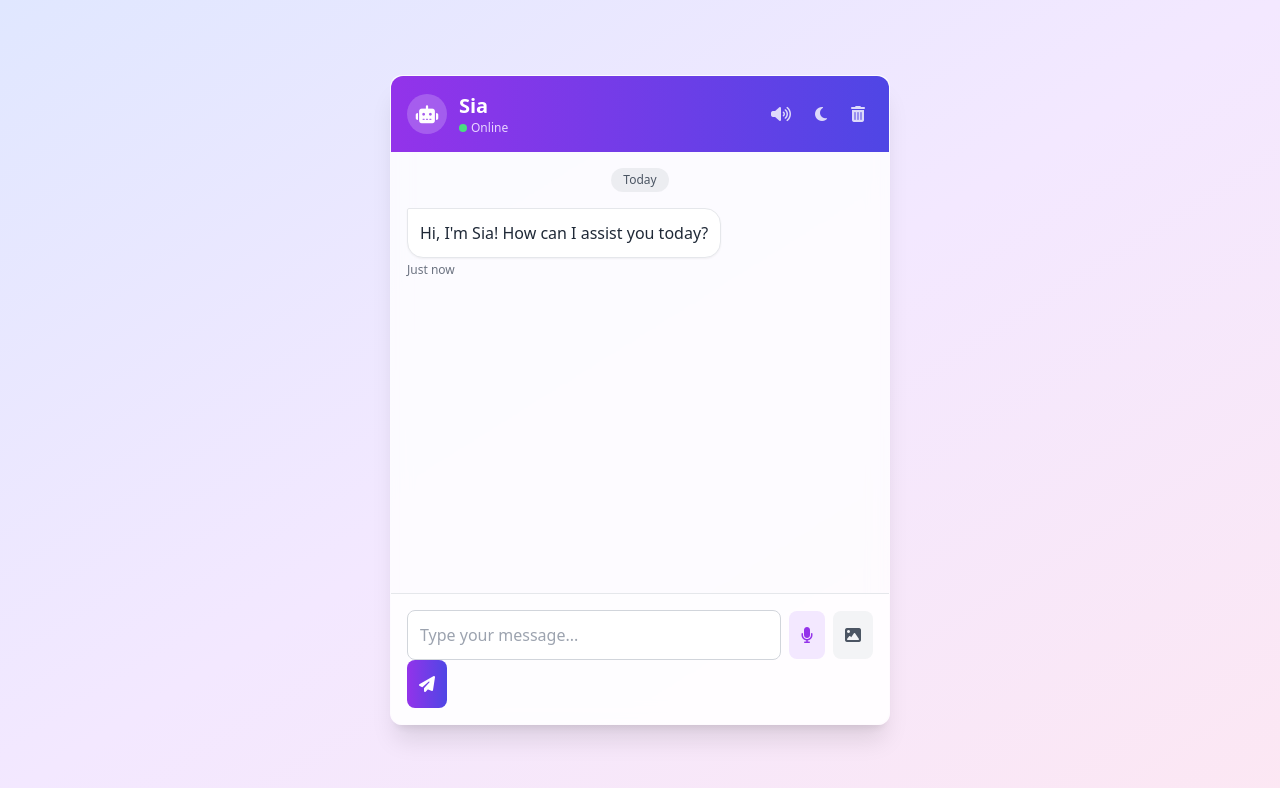
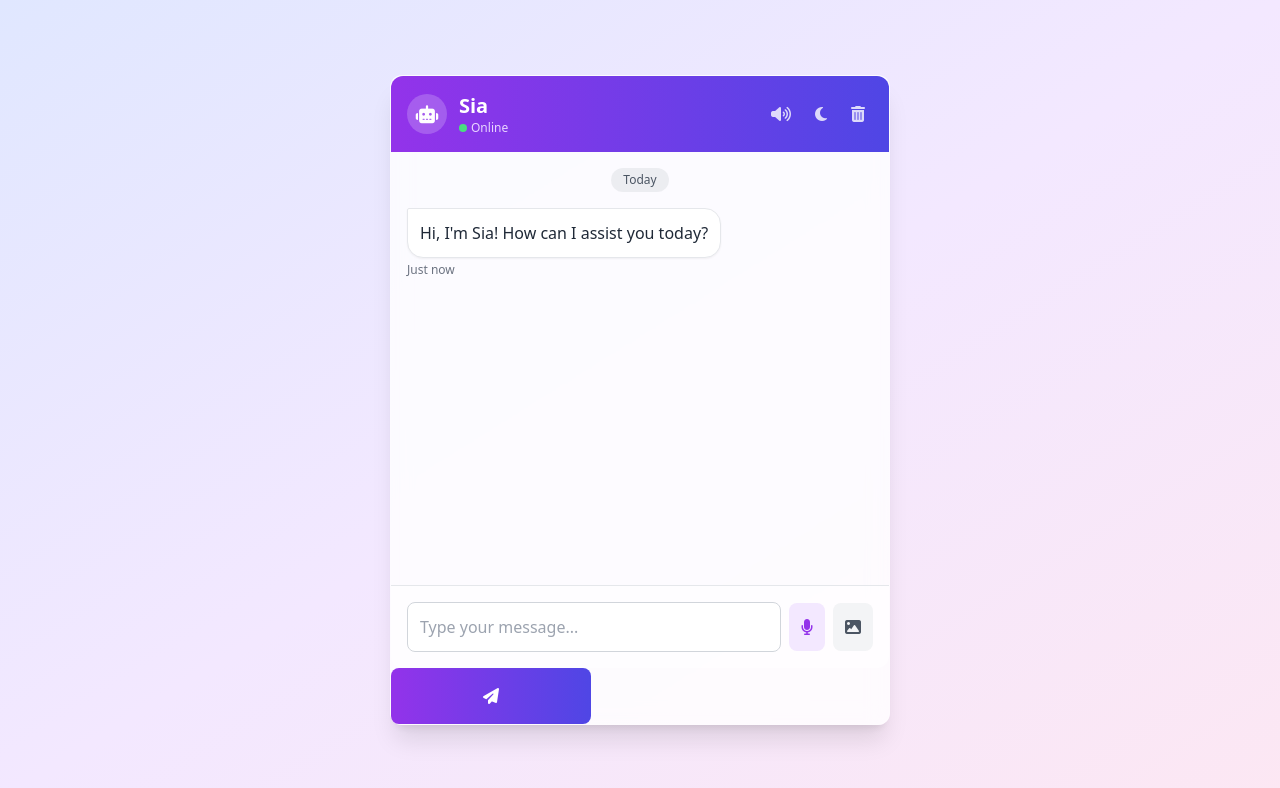
Before and after one commit to enoughsantosh/Ai, a website: page public/index.html in a window 1280 px wide. Drawn offline with nearby package versions, Linux system fonts and the light colour scheme.

Commit message:
Update index.html

```diff
--- a/public/index.html
+++ b/public/index.html
@@ -182,14 +182,15 @@
       <div id="speech-status" class="text-xs text-purple-600 mt-1 text-center hidden">
         <i class="fas fa-circle-notch fa-spin mr-1"></i> Listening...
       </div>
-      <button
-          onclick="sendMessage()"
-          data-tip="Send Message"
-          class="tooltip bg-gradient-to-r from-purple-600 to-indigo-600 text-white p-3 rounded-lg hover:from-purple-700 hover:to-indigo-700 focus:outline-none focus:ring-2 focus:ring-purple-500 transition-colors"
-        >
-          <i class="fas fa-paper-plane"></i>
-      </button>
+
     </div>
+    <button
+  onclick="sendMessage()"
+  data-tip="Send Message"
+  class="tooltip bg-gradient-to-r from-purple-600 to-indigo-600 text-white p-4 max-w-[200px] font-semibold rounded-lg hover:from-purple-700 hover:to-indigo-700 focus:outline-none focus:ring-2 focus:ring-purple-500 transition-colors"
+>
+  <i class="fas fa-paper-plane"></i>
+    </button>
   </div>
 
   <script>
```
